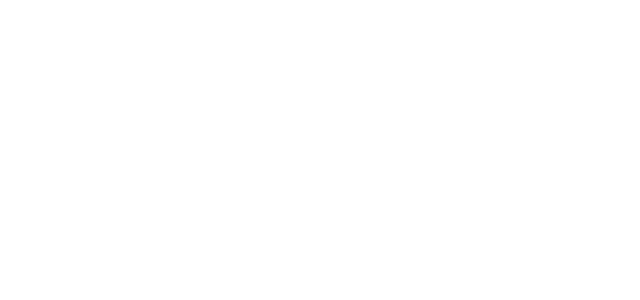
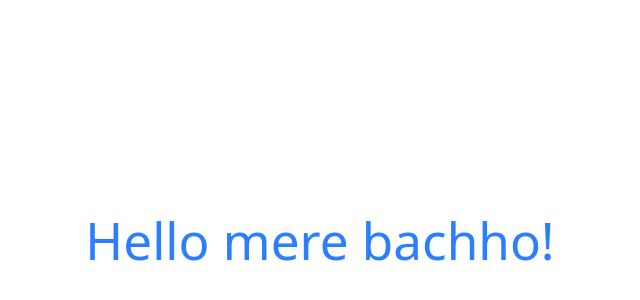
Before and after one commit to rkaniketraj/TarkVitark-, a React (Vite) app in the folder TarkVitark/: page / in a window 1280 px wide. Shown: the part 160-460 px from the top of the page, without its empty margins (320-960 px from the left). Built offline with nearby package versions, Linux system fonts and the light colour scheme.

Commit message:
checking

```diff
--- a/TarkVitark/package.json
+++ b/TarkVitark/package.json
@@ -24,6 +24,6 @@
     "eslint-plugin-react-hooks": "^5.1.0",
     "eslint-plugin-react-refresh": "^0.4.19",
     "globals": "^15.15.0",
-    "vite": "^6.2.0"
+    "vite": "^6.2.5"
   }
 }
--- a/TarkVitark/src/App.jsx
+++ b/TarkVitark/src/App.jsx
@@ -8,7 +8,8 @@
 
   return (
     <>
-      <h1 className='text-white'>Hello!</h1>
+      <h1 className='text-blue-500'>Hello mere bachho!</h1>
+
     </>
   )
 }
```
Also changed, not shown: 1 other file (tests, documents, lock files or other folders).
